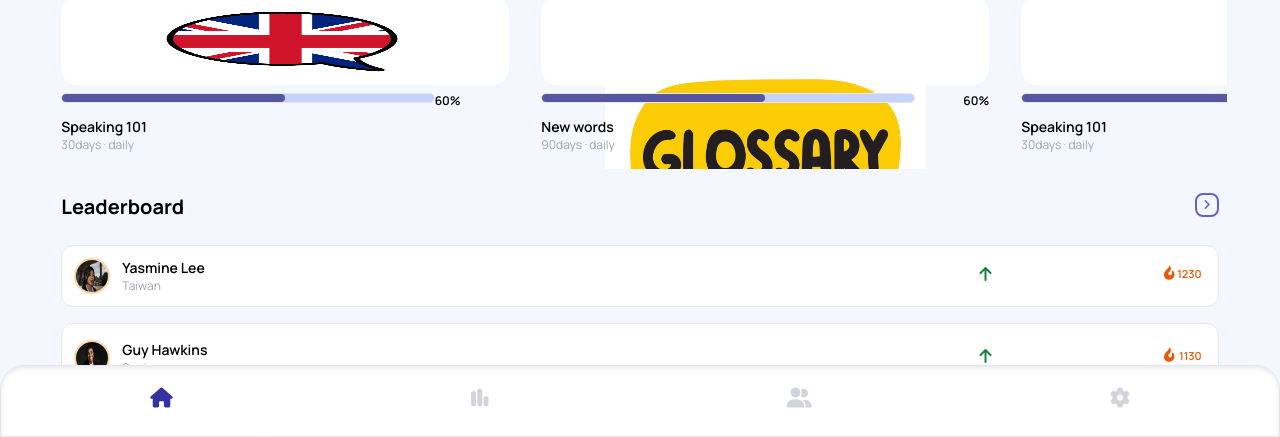
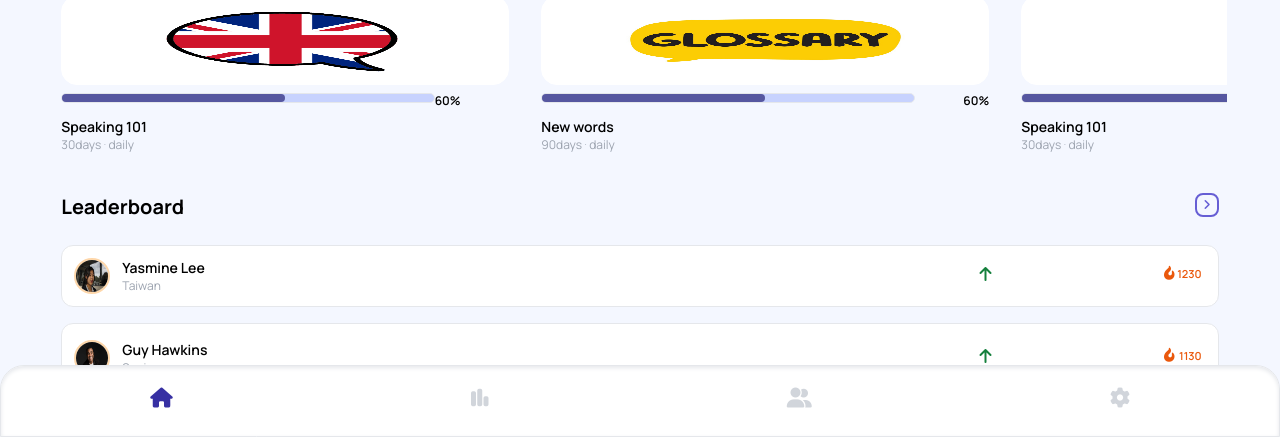
Before and after one commit to Olubukola-Martins/English-Learning-App, a website: page index.html in a window 1280 px wide. Shown: the part 363-800 px from the top of the page. Drawn offline with Linux system fonts and the light colour scheme.

Commit message:
glossary height adjusted

```diff
--- a/index.html
+++ b/index.html
@@ -165,7 +165,7 @@
               <div
                 class="border border-white bg-white rounded-2xl w-full h-[89px]"
               >
-                <img src="./img/IMG-2507.PNG" alt="" class="w-[72%] h-fit m-auto object-fill "/>
+                <img src="./img/IMG-2507.PNG" alt="" class="w-[72%] h-full m-auto object-fill "/>
               </div>
               <div
                 class="text-xs w-full flex justify-between font-semibold pt-2"
```
